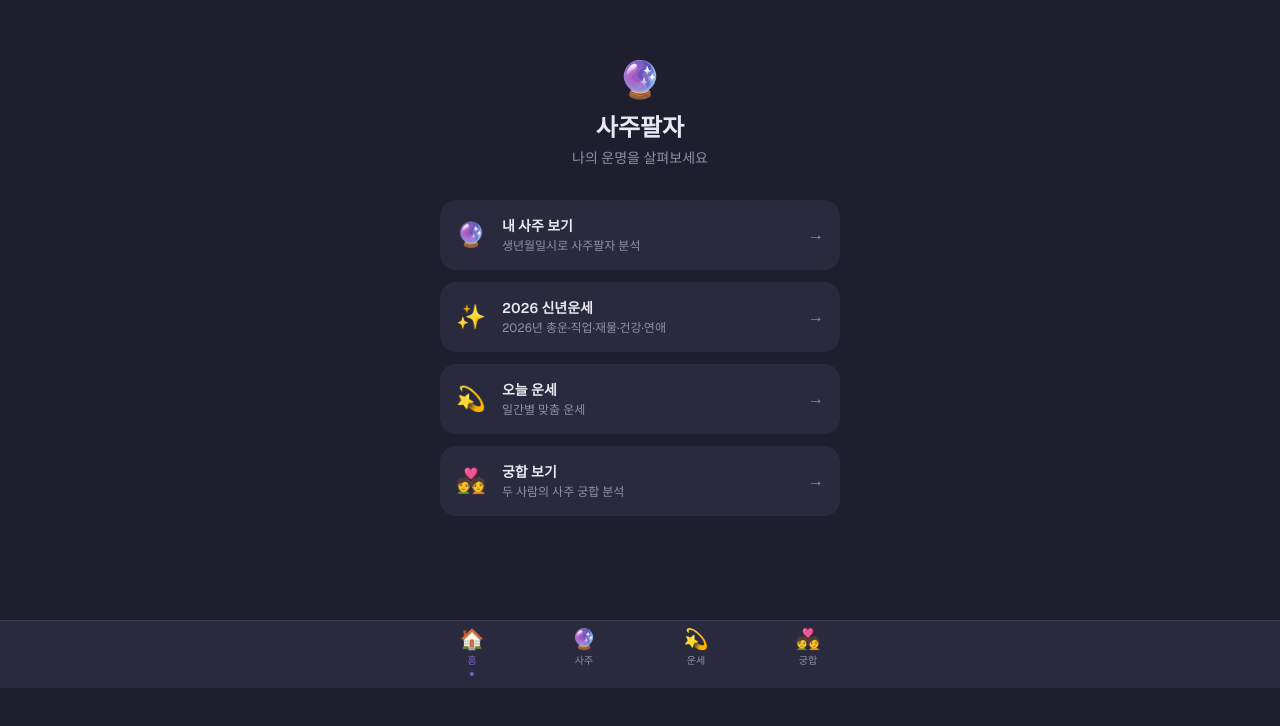
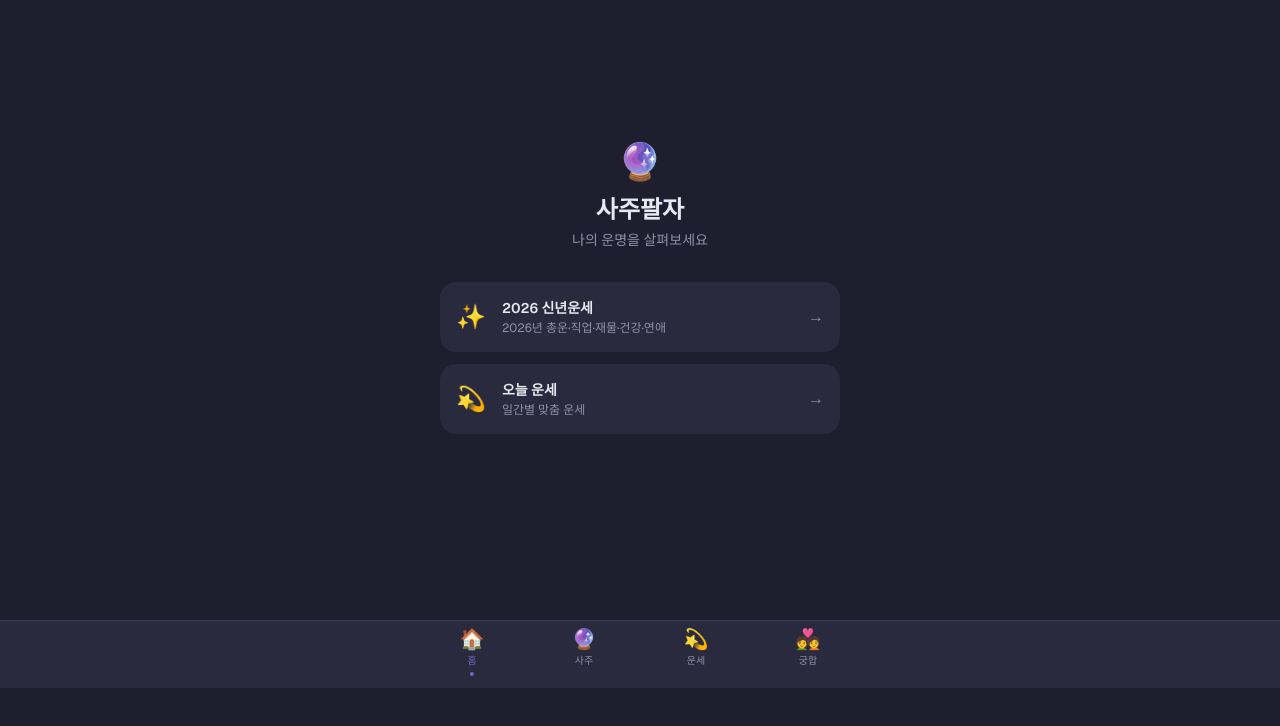
Before and after one commit to wdj0729/saju-app, a Next.js app: page / in a window 1280 px wide. Shown: the part 112-838 px from the top of the page. Built offline with nearby package versions, Linux system fonts and the light colour scheme.

Commit message:
feat: remove redundant saju/compatibility cards from home page

```diff
--- a/app/page.tsx
+++ b/app/page.tsx
@@ -14,12 +14,6 @@ import HourInput from '@/components/HourInput';
 
 const CARDS = [
   {
-    emoji: '🔮',
-    title: '내 사주 보기',
-    subtitle: '생년월일시로 사주팔자 분석',
-    href: '/saju',
-  },
-  {
     emoji: '✨',
     title: `${YEARLY_FORTUNE_YEAR} 신년운세`,
     subtitle: `${YEARLY_FORTUNE_YEAR}년 총운·직업·재물·건강·연애`,
@@ -30,12 +24,6 @@ const CARDS = [
     title: '오늘 운세',
     subtitle: '일간별 맞춤 운세',
     href: '/fortune',
-  },
-  {
-    emoji: '💑',
-    title: '궁합 보기',
-    subtitle: '두 사람의 사주 궁합 분석',
-    href: '/compatibility',
   },
 ];
 
```
